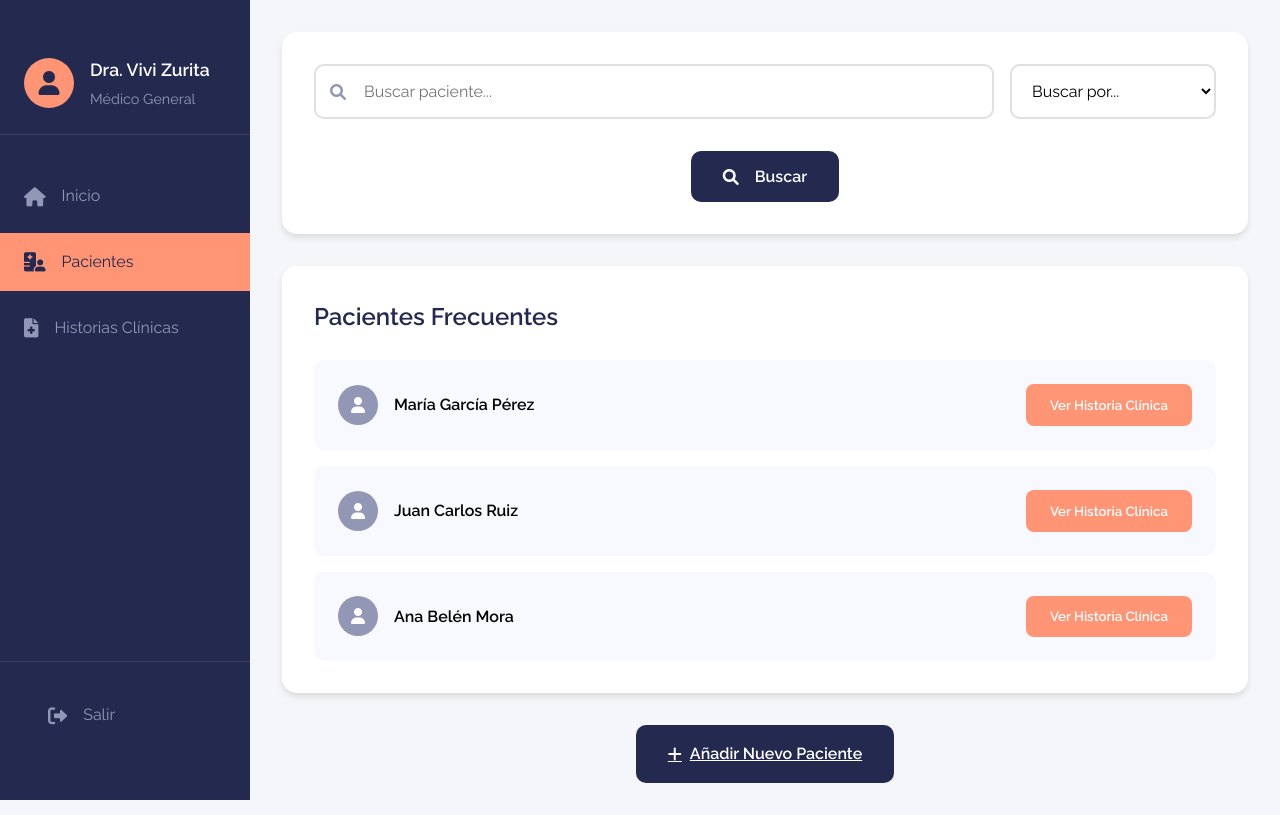
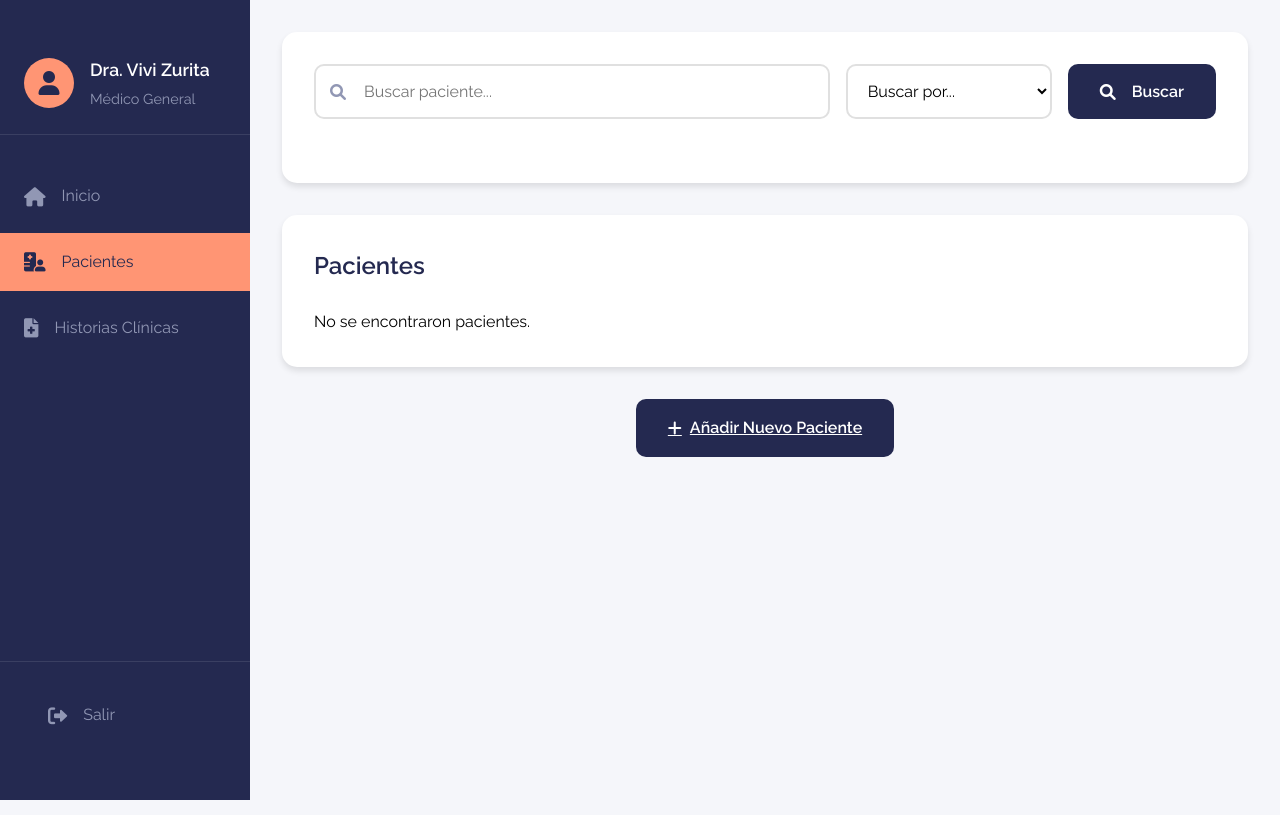
Before and after one commit to dani05ela/tesisfinal, a CodeIgniter 4 app: the page made by app/Views/modulopaciente/buscarpaciente.php in a window 1280 px wide. Run offline with PHP 8.4 and a stand-in for CodeIgniter, Linux system fonts and the light colour scheme; the template is opened without the code that fills it, so the values that code supplies are empty; some libraries are stand-ins or nearby versions.

Commit message:
Feat: Add logic to search patients

```diff
--- a/app/Config/Routes.php
+++ b/app/Config/Routes.php
@@ -28,6 +28,7 @@ $routes->get('buscadorhc', 'Dashboard::buscadorhc');
 $routes->get('nuevoInfoAdmin', 'Dashboard::nuevoInfoAdmin');
 $routes->post('guardarpaciente', 'PacienteController::guardarpaciente');
 $routes->post('guardarinfoAdmin', 'PacienteController::guardarinfoAdmin');
+$routes->post('filtrarPacientes', 'PacienteController::filtrarPacientes');
 
 // Historias clínicas
 $routes->get('resumenpaciente', 'HistoriaClinica::resumenpaciente');
--- a/app/Views/modulopaciente/buscarpaciente.php
+++ b/app/Views/modulopaciente/buscarpaciente.php
@@ -1,18 +1,16 @@
 <!DOCTYPE html>
 <html lang="es">
+
 <head>
   <meta charset="UTF-8" />
   <meta name="viewport" content="width=device-width, initial-scale=1.0" />
   <title>Búsqueda de Pacientes</title>
   <link rel="stylesheet" href="<?= base_url('public/modulopacientecss/buscarpaciente.css'); ?>">
-    <link
-      rel="stylesheet"
-      href="https://cdnjs.cloudflare.com/ajax/libs/font-awesome/6.0.0/css/all.min.css" />
-    <link
-      href="https://fonts.googleapis.com/css2?family=Raleway:wght@400;600&display=swap"
-      rel="stylesheet" />
+  <link rel="stylesheet" href="https://cdnjs.cloudflare.com/ajax/libs/font-awesome/6.0.0/css/all.min.css" />
+  <link href="https://fonts.googleapis.com/css2?family=Raleway:wght@400;600&display=swap" rel="stylesheet" />
   <style></style>
 </head>
+
 <body>
   <!-- Sidebar -->
   <nav class="sidebar">
@@ -58,67 +56,57 @@
   <!-- Main Content -->
   <div class="main-content">
     <!-- Search Section -->
+    <!-- Search Section -->
     <div class="search-section">
-        <div class="search-container">
+      <form action="<?= base_url('/filtrarPacientes'); ?>" method="post" class="search-container">
         <div class="search-box">
           <i class="fas fa-search"></i>
-            <input type="text" placeholder="Buscar paciente..." />
+          <input type="text" name="criterio" placeholder="Buscar paciente..." required />
         </div>
-          <select class="search-select">
+        <select class="search-select" name="filtro" required>
           <option value="" disabled selected>Buscar por...</option>
           <option value="cedula">Cédula de identidad</option>
           <option value="nombres">Nombres</option>
           <option value="apellidos">Apellidos</option>
         </select>
-        </div>
-        <!-- Nuevo botón de búsqueda -->
-        <div class="search-button-container">
-          <button class="search-button">
+        <button type="submit" class="search-button">
           <i class="fas fa-search"></i>
           Buscar
         </button>
-        </div>
+      </form>
     </div>
 
+
+    <!-- Frequent Patients -->
     <!-- Frequent Patients -->
     <div class="frequent-patients">
-        <h2>Pacientes Frecuentes</h2>
+      <h2>Pacientes</h2>
       <div class="patient-list">
+        <?php if (!empty($pacientes)): ?>
+          <?php foreach ($pacientes as $paciente): ?>
             <div class="patient-item">
               <div class="patient-info">
                 <div class="patient-avatar">
                   <i class="fas fa-user"></i>
                 </div>
                 <div>
-                <h4>María García Pérez</h4>
+                  <h4><?= esc($paciente['pac_nombres']) . ' ' . esc($paciente['pac_apellidos']); ?></h4>
+                  <p>Cédula: <?= esc($paciente['pac_cedula']); ?></p>
                 </div>
               </div>
-            <button class="view-history-btn">Ver Historia Clínica</button>
+              <!-- Formulario para Ver Historia Clínica -->
+              <form method="POST" action="<?= base_url('/verHistoriaClinica'); ?>">
+                <input type="hidden" name="pac_id" value="<?= esc($paciente['pac_id']); ?>" />
+                <button type="submit" class="view-history-btn">Ver Historia Clínica</button>
+              </form>
             </div>
-          <div class="patient-item">
-            <div class="patient-info">
-              <div class="patient-avatar">
-                <i class="fas fa-user"></i>
-              </div>
-              <div>
-                <h4>Juan Carlos Ruiz</h4>
+          <?php endforeach; ?>
+        <?php else: ?>
+          <p>No se encontraron pacientes.</p>
+        <?php endif; ?>
       </div>
     </div>
-            <button class="view-history-btn">Ver Historia Clínica</button>
-          </div>
-          <div class="patient-item">
-            <div class="patient-info">
-              <div class="patient-avatar">
-                <i class="fas fa-user"></i>
-              </div>
-              <div>
-                <h4>Ana Belén Mora</h4>
-              </div>
-            </div>
-            <button class="view-history-btn">Ver Historia Clínica</button>
-          </div>
-        </div>
-      </div>
+
 
     <!-- Add Patient Button -->
     <a href="<?= base_url('/nuevoInfoAdmin'); ?>" class="add-patient-btn">
@@ -127,4 +115,5 @@
     </a>
   </div>
 </body>
+
 </html>
```
Also changed, not shown: app/Controllers/PacienteController.php (+23 -1 lines), app/Models/PacienteModel.php (+29 -0 lines). Lines whose indentation alone changed are shown as unchanged.
